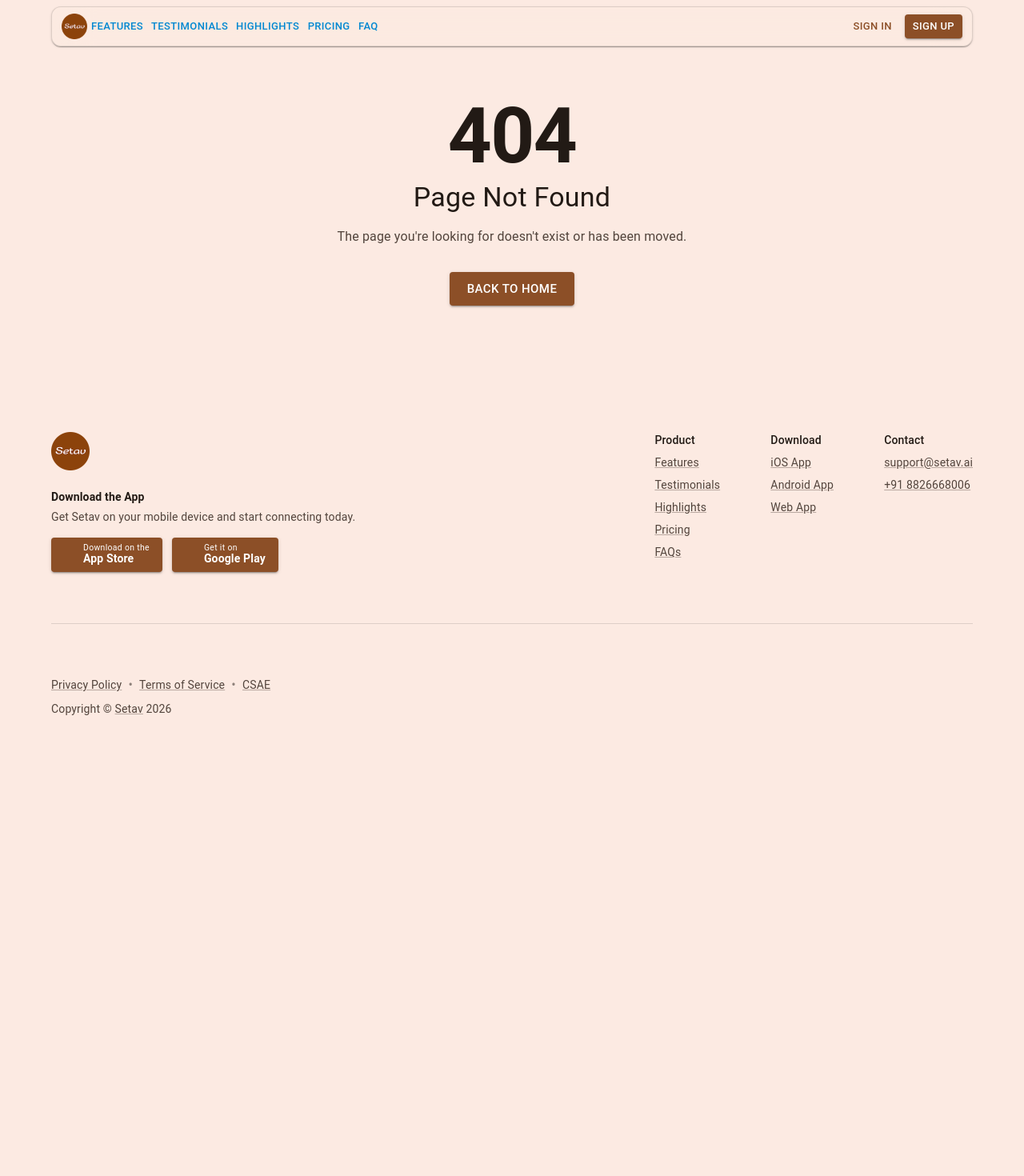
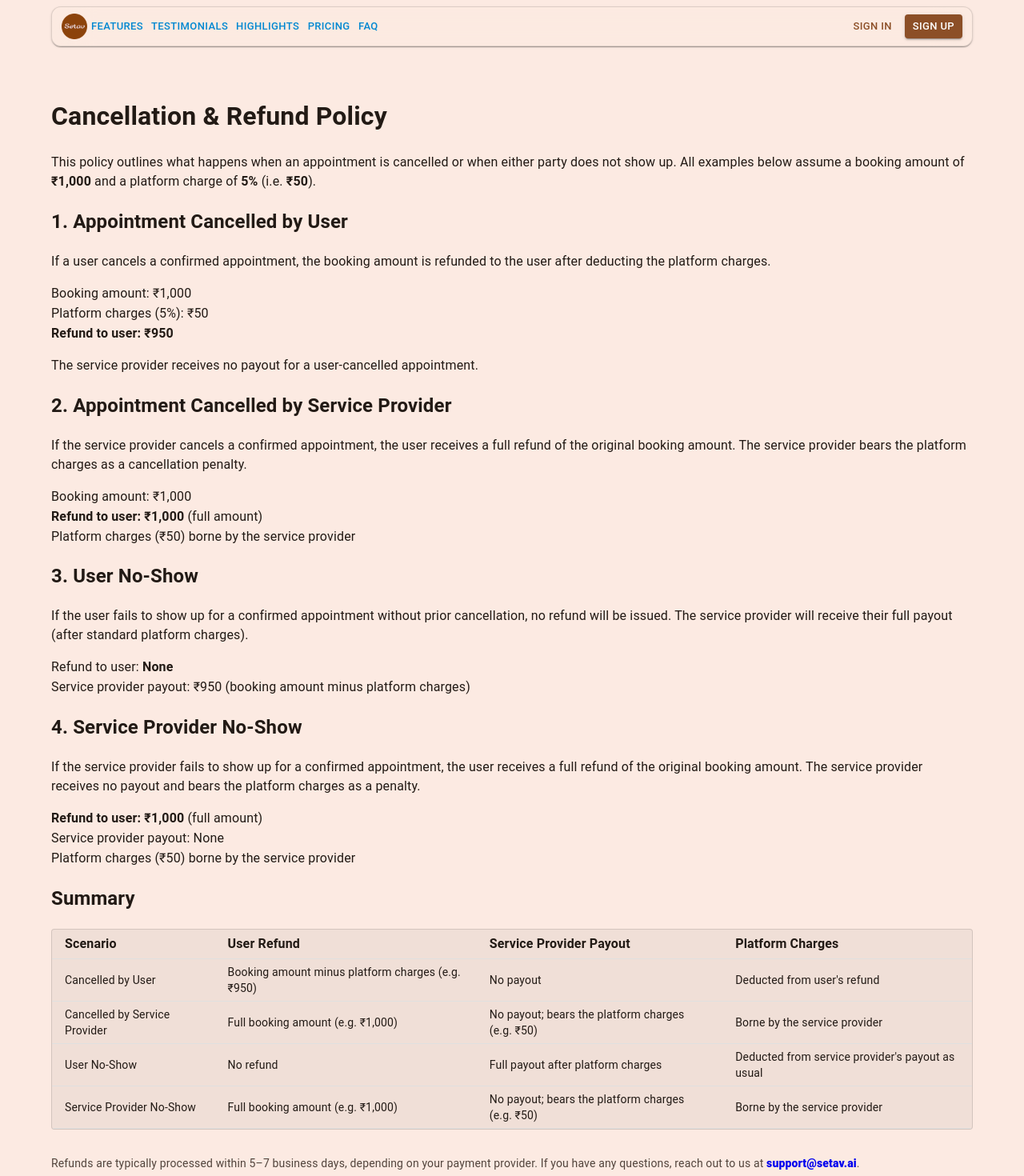
Before and after one commit to tarungoyal31/setav-pages, a React (Vite) app: page /cancellation-policy in a window 1280 px wide. Shown: the part 20-1490 px from the top of the page at 80% size. Before the commit the page ends 996 px from the top, so only its background shows below. Built offline with nearby package versions, Linux system fonts and the light colour scheme; some icons are missing.

Commit message:
Intermediate commit

```diff
--- a/src/App.tsx
+++ b/src/App.tsx
@@ -3,6 +3,7 @@
 import Terms from "./pages/Terms.tsx";
 import PrivacyPolicy from "./pages/PrivacyPolicy.tsx";
 import CSAE from "./pages/CSAE.tsx";
+import CancellationPolicy from "./pages/CancellationPolicy.tsx";
 import NotFound from "./pages/NotFound.tsx";
 
 function App() {
@@ -12,6 +13,7 @@
             <Route path="/terms" element={<Terms />} />
             <Route path="/privacy-policy" element={<PrivacyPolicy />} />
             <Route path="/csae" element={<CSAE />} />
+            <Route path="/cancellation-policy" element={<CancellationPolicy />} />
             <Route path="*" element={<NotFound />} />
         </Routes>
     );
--- a/src/components/footer/Footer1Floating.tsx
+++ b/src/components/footer/Footer1Floating.tsx
@@ -195,6 +195,12 @@
                     <Link color="text.secondary" variant="body2" href="/csae">
                         CSAE
                     </Link>
+                    <Typography sx={{ display: 'inline', mx: 0.5, opacity: 0.5 }}>
+                        &nbsp;•&nbsp;
+                    </Typography>
+                    <Link color="text.secondary" variant="body2" href="/cancellation-policy">
+                        Cancellation Policy
+                    </Link>
                     <Copyright />
                 </div>
                 <Stack
--- /dev/null
+++ b/src/pages/CancellationPolicy.tsx
@@ -0,0 +1,139 @@
+import Box from "@mui/material/Box";
+import Container from "@mui/material/Container";
+import Typography from "@mui/material/Typography";
+import Table from "@mui/material/Table";
+import TableBody from "@mui/material/TableBody";
+import TableCell from "@mui/material/TableCell";
+import TableContainer from "@mui/material/TableContainer";
+import TableHead from "@mui/material/TableHead";
+import TableRow from "@mui/material/TableRow";
+import Paper from "@mui/material/Paper";
+import AppBar1Floating from "../components/appbar/AppBar1Floating";
+import Footer1Floating from "../components/footer/Footer1Floating";
+
+const scenarios = [
+    {
+        scenario: "Cancelled by User",
+        userRefund: "Booking amount minus platform charges (e.g. \u20B9950)",
+        providerPayout: "No payout",
+        platformCharges: "Deducted from user's refund",
+    },
+    {
+        scenario: "Cancelled by Service Provider",
+        userRefund: "Full booking amount (e.g. \u20B91,000)",
+        providerPayout: "No payout; bears the platform charges (e.g. \u20B950)",
+        platformCharges: "Borne by the service provider",
+    },
+    {
+        scenario: "User No-Show",
+        userRefund: "No refund",
+        providerPayout: "Full payout after platform charges",
+        platformCharges: "Deducted from service provider's payout as usual",
+    },
+    {
+        scenario: "Service Provider No-Show",
+        userRefund: "Full booking amount (e.g. \u20B91,000)",
+        providerPayout: "No payout; bears the platform charges (e.g. \u20B950)",
+        platformCharges: "Borne by the service provider",
+    },
+];
+
+export default function CancellationPolicy() {
+    return (
+        <Box>
+            <AppBar1Floating />
+            <Container sx={{ pt: 15, pb: 8, minHeight: '60vh' }}>
+                <div>
+                    <h1>Cancellation &amp; Refund Policy</h1>
+
+                    <p>
+                        This policy outlines what happens when an appointment is cancelled or when either party
+                        does not show up. All examples below assume a booking amount of <strong>{"\u20B9"}1,000</strong> and
+                        a platform charge of <strong>5%</strong> (i.e. <strong>{"\u20B9"}50</strong>).
+                    </p>
+
+                    <h2>1. Appointment Cancelled by User</h2>
+                    <p>
+                        If a user cancels a confirmed appointment, the booking amount is refunded to the user
+                        after deducting the platform charges.
+                    </p>
+                    <ul>
+                        <li>Booking amount: {"\u20B9"}1,000</li>
+                        <li>Platform charges (5%): {"\u20B9"}50</li>
+                        <li><strong>Refund to user: {"\u20B9"}950</strong></li>
+                    </ul>
+                    <p>The service provider receives no payout for a user-cancelled appointment.</p>
+
+                    <h2>2. Appointment Cancelled by Service Provider</h2>
+                    <p>
+                        If the service provider cancels a confirmed appointment, the user receives a
+                        full refund of the original booking amount. The service provider bears the platform charges
+                        as a cancellation penalty.
+                    </p>
+                    <ul>
+                        <li>Booking amount: {"\u20B9"}1,000</li>
+                        <li><strong>Refund to user: {"\u20B9"}1,000</strong> (full amount)</li>
+                        <li>Platform charges ({"\u20B9"}50) borne by the service provider</li>
+                    </ul>
+
+                    <h2>3. User No-Show</h2>
+                    <p>
+                        If the user fails to show up for a confirmed appointment without prior cancellation,
+                        no refund will be issued. The service provider will receive their full payout
+                        (after standard platform charges).
+                    </p>
+                    <ul>
+                        <li>Refund to user: <strong>None</strong></li>
+                        <li>Service provider payout: {"\u20B9"}950 (booking amount minus platform charges)</li>
+                    </ul>
+
+                    <h2>4. Service Provider No-Show</h2>
+                    <p>
+                        If the service provider fails to show up for a confirmed appointment, the user
+                        receives a full refund of the original booking amount. The service provider receives no
+                        payout and bears the platform charges as a penalty.
+                    </p>
+                    <ul>
+                        <li><strong>Refund to user: {"\u20B9"}1,000</strong> (full amount)</li>
+                        <li>Service provider payout: None</li>
+                        <li>Platform charges ({"\u20B9"}50) borne by the service provider</li>
+                    </ul>
+
+                    <h2>Summary</h2>
+                </div>
+
+                <TableContainer component={Paper} variant="outlined" sx={{ mt: 2 }}>
+                    <Table size="small">
+                        <TableHead>
+                            <TableRow>
+                                <TableCell><Typography sx={{ fontWeight: 600 }}>Scenario</Typography></TableCell>
+                                <TableCell><Typography sx={{ fontWeight: 600 }}>User Refund</Typography></TableCell>
+                                <TableCell><Typography sx={{ fontWeight: 600 }}>Service Provider Payout</Typography></TableCell>
+                                <TableCell><Typography sx={{ fontWeight: 600 }}>Platform Charges</Typography></TableCell>
+                            </TableRow>
+                        </TableHead>
+                        <TableBody>
+                            {scenarios.map((row) => (
+                                <TableRow key={row.scenario}>
+                                    <TableCell>{row.scenario}</TableCell>
+                                    <TableCell>{row.userRefund}</TableCell>
+                                    <TableCell>{row.providerPayout}</TableCell>
+                                    <TableCell>{row.platformCharges}</TableCell>
+                                </TableRow>
+                            ))}
+                        </TableBody>
+                    </Table>
+                </TableContainer>
+
+                <Box sx={{ mt: 4 }}>
+                    <Typography variant="body2" color="text.secondary">
+                        Refunds are typically processed within 5–7 business days, depending on your payment
+                        provider. If you have any questions, reach out to us
+                        at <a href="mailto:support@setav.ai">support@setav.ai</a>.
+                    </Typography>
+                </Box>
+            </Container>
+            <Footer1Floating />
+        </Box>
+    );
+}
```
